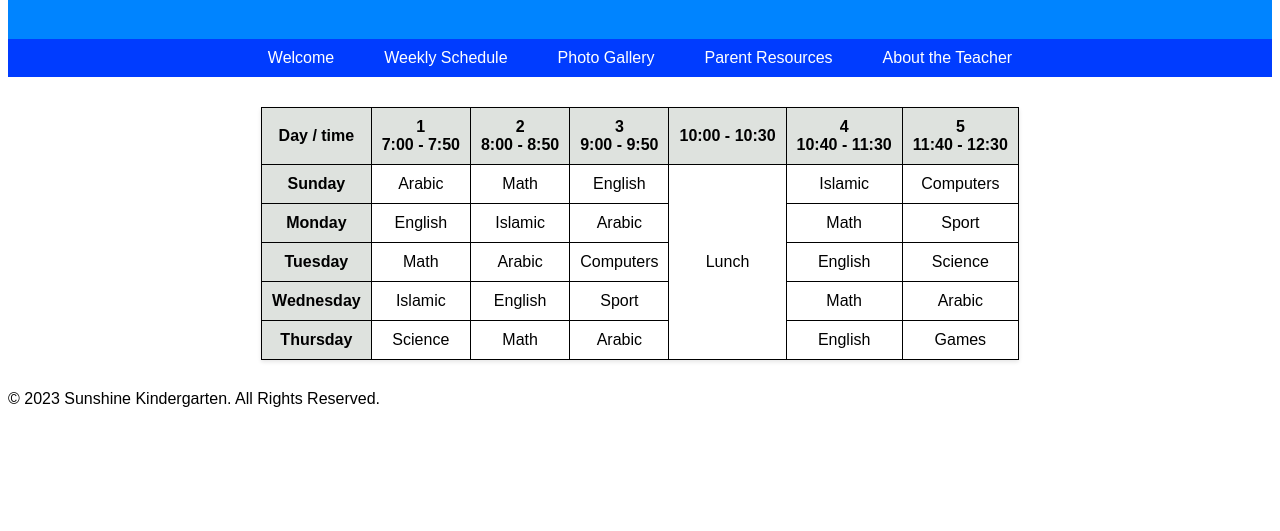
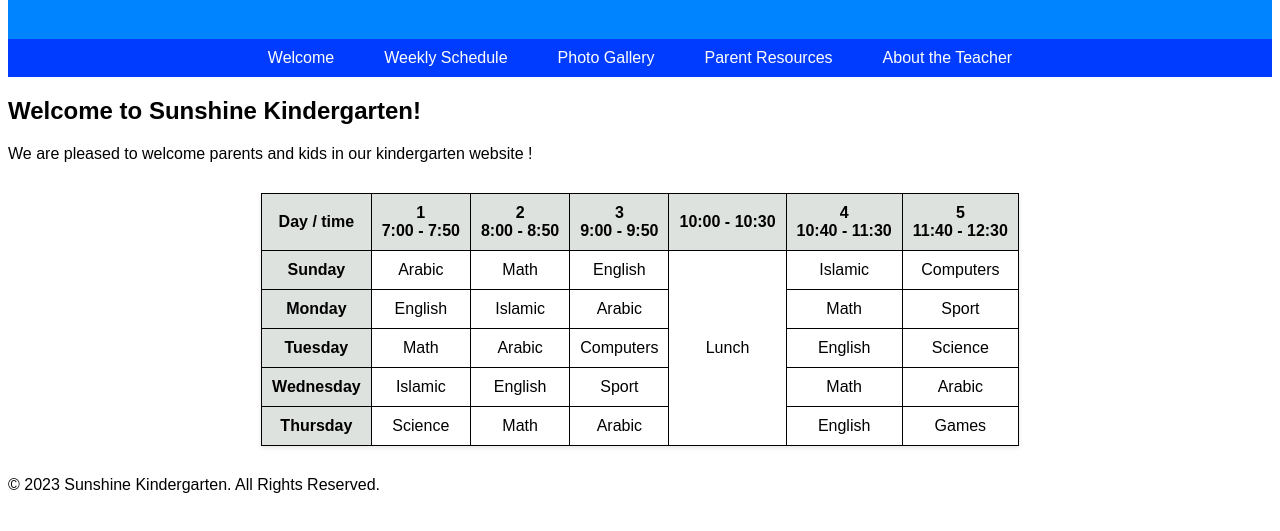
Before and after one commit to Ali-Alsowaidi/ITCS333, a plain HTML site: page index.html in a window 1280 px wide. Shown: the part 89-620 px from the top of the page. Drawn offline with Linux system fonts and the light colour scheme.

Commit message:
welcome sec & styling

```diff
--- a/index.html
+++ b/index.html
@@ -18,6 +18,13 @@
             <a href="#teacher">About the Teacher</a>
         </nav>
         <main>
+
+            <section id="welcome" class="section">
+                <h2>Welcome to Sunshine Kindergarten!</h2>
+                <p>We are pleased to welcome parents and kids in our kindergarten website !</p>
+            </section>
+
+
             <table>
             <tr>
                 <th>Day / time</th>
```
